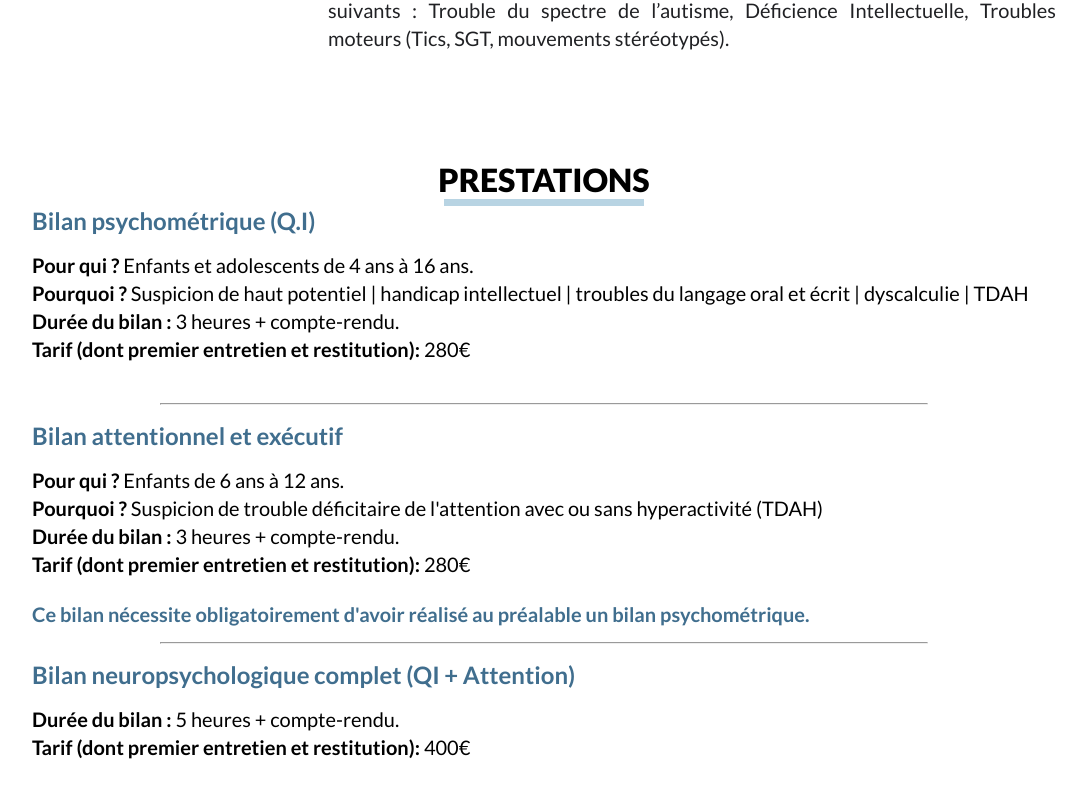
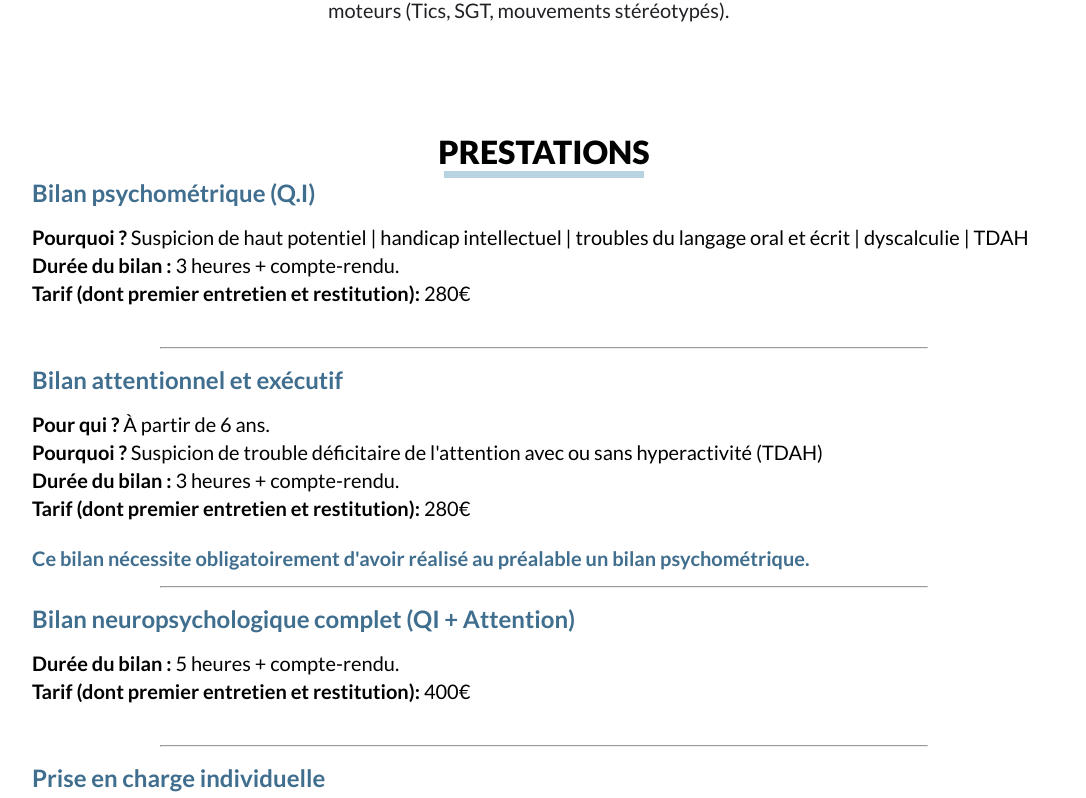
Before and after one commit to louisbcr/louisbcr.github.io, a plain HTML site: page index.html in a window 1280 px wide. Shown: the part 985-1783 px from the top of the page, without its empty margins (96-1182 px from the left). Drawn offline with Linux system fonts and the light colour scheme.

Commit message:
modifs prestation

```diff
--- a/index.html
+++ b/index.html
@@ -79,7 +79,7 @@
         <img src='photo.png' class='photo' alt="Portrait de Coline Rouzé"/>
         <div class="text">
             <p class="presentation_text">
-                <b>Psychologue spécialisée en neuropsychologie.</b><br><br>
+                <br>
                 Je vous accompagne à travers des évaluations neuropsychologiques et des prises en charge individualisées.
                  <br> <br>
                 J’exerce également au Centre Régional de Diagnostic des Troubles d’Apprentissage (CRDTA, CHU de Lille).<br><br>
@@ -109,7 +109,7 @@
     <h4>
         Bilan psychométrique (Q.I)
     </h4>
-    <p class="presentation_text"> <b>Pour qui ?</b> Enfants et adolescents de 4 ans à 16 ans. <br>
+    <p class="presentation_text">
         <b>Pourquoi ?</b> Suspicion de haut potentiel  | handicap intellectuel  | troubles du langage oral et écrit  |  dyscalculie  | TDAH <br>
         <b>Durée du bilan : </b> 3 heures + compte-rendu. <br>
         <b>Tarif (dont premier entretien et restitution): </b> 280€ </p>
@@ -119,7 +119,7 @@
     <h4>
         Bilan attentionnel et exécutif
     </h4>
-    <p class="presentation_text"> <b>Pour qui ?</b> Enfants de 6 ans à 12 ans. <br>
+    <p class="presentation_text"> <b>Pour qui ?</b> À partir de 6 ans.<br>
         <b>Pourquoi ?</b> Suspicion de trouble déficitaire de l'attention avec ou sans hyperactivité (TDAH)  <br>
         <b>Durée du bilan : </b> 3 heures + compte-rendu. <br>
         <b>Tarif (dont premier entretien et restitution): </b> 280€ </p>
```
